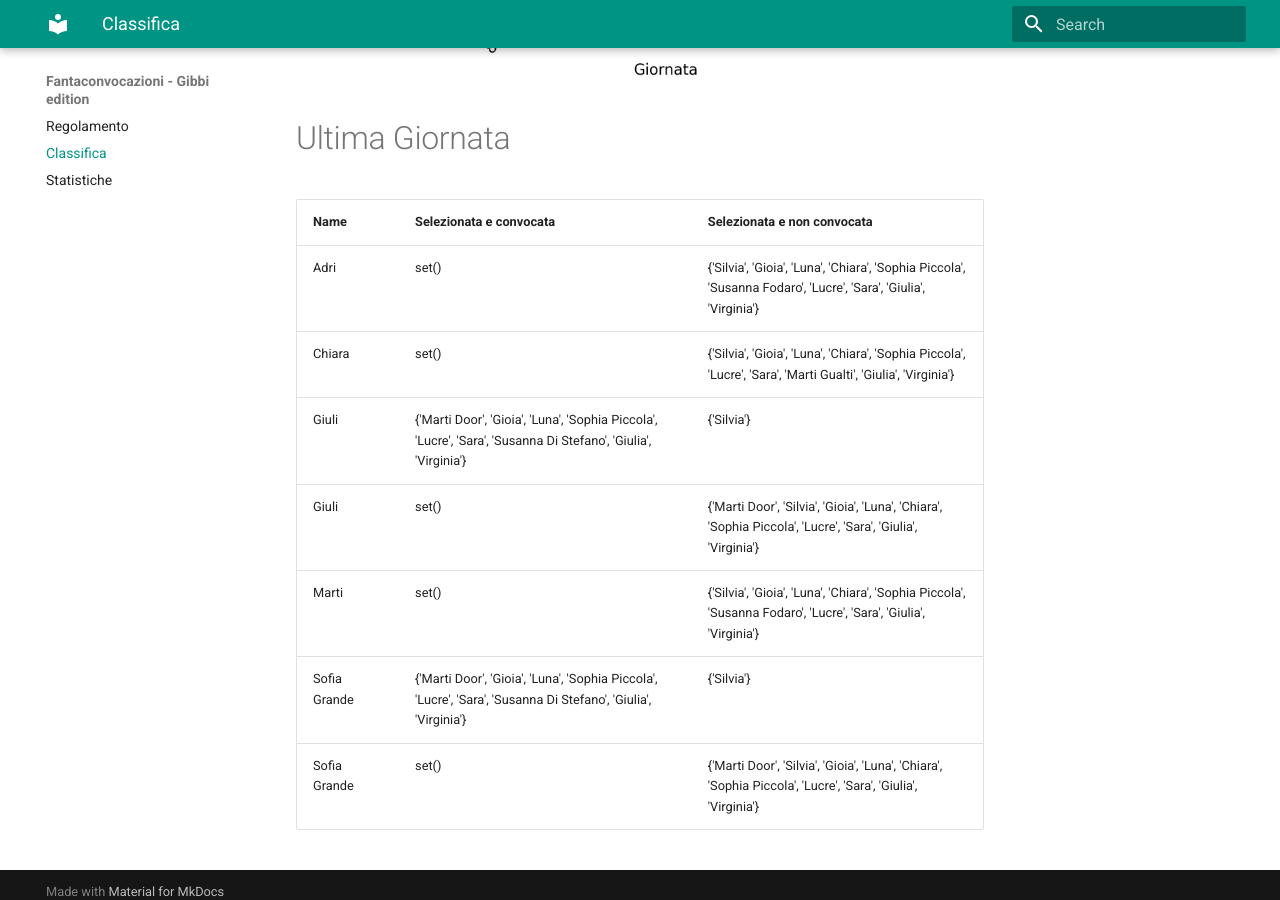
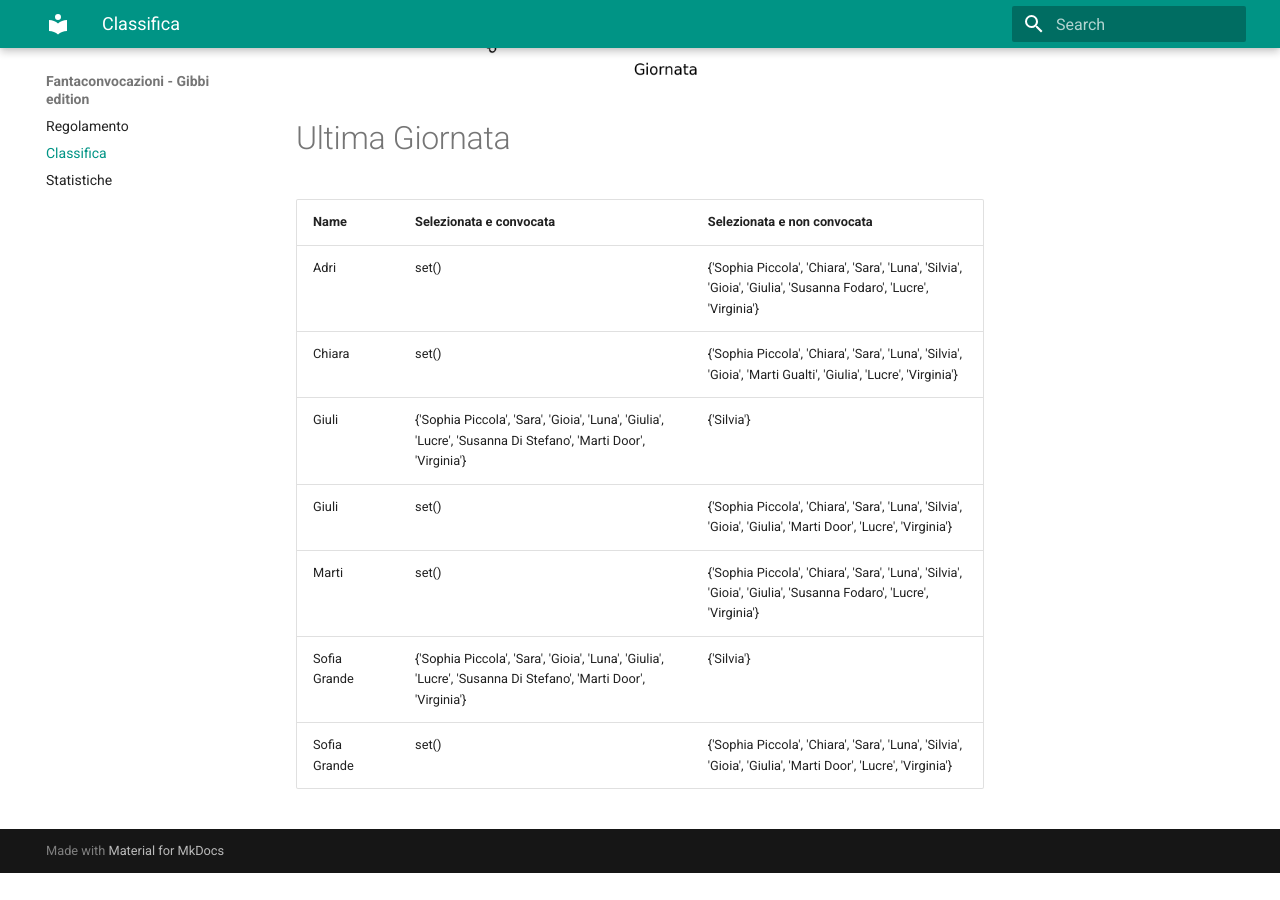
Before and after one commit to martinig94/fantagibbi, an MkDocs documentation site: the page built from docs/Classifica.md, in a window 1280 px wide and 900 px high, scrolled down 1030 px. Built offline with MkDocs 1.6.1 and Material for MkDocs 9.7.7, drawn with Linux system fonts in a browser that asks for light colours; after the commit the page ends 1903 px from its top, so only the background shows below that.

Commit message:
Auto-update from main.py

```diff
--- a/docs/Classifica.md
+++ b/docs/Classifica.md
@@ -18,11 +18,11 @@
 <!-- START_TABLE CORRECT -->
 | Name         | Selezionata e convocata                                                                                        | Selezionata e non convocata                                                                                      |
 |:-------------|:---------------------------------------------------------------------------------------------------------------|:-----------------------------------------------------------------------------------------------------------------|
-| Adri         | set()                                                                                                          | {'Silvia', 'Gioia', 'Luna', 'Chiara', 'Sophia Piccola', 'Susanna Fodaro', 'Lucre', 'Sara', 'Giulia', 'Virginia'} |
-| Chiara       | set()                                                                                                          | {'Silvia', 'Gioia', 'Luna', 'Chiara', 'Sophia Piccola', 'Lucre', 'Sara', 'Marti Gualti', 'Giulia', 'Virginia'}   |
-| Giuli        | {'Marti Door', 'Gioia', 'Luna', 'Sophia Piccola', 'Lucre', 'Sara', 'Susanna Di Stefano', 'Giulia', 'Virginia'} | {'Silvia'}                                                                                                       |
-| Giuli        | set()                                                                                                          | {'Marti Door', 'Silvia', 'Gioia', 'Luna', 'Chiara', 'Sophia Piccola', 'Lucre', 'Sara', 'Giulia', 'Virginia'}     |
-| Marti        | set()                                                                                                          | {'Silvia', 'Gioia', 'Luna', 'Chiara', 'Sophia Piccola', 'Susanna Fodaro', 'Lucre', 'Sara', 'Giulia', 'Virginia'} |
-| Sofia Grande | {'Marti Door', 'Gioia', 'Luna', 'Sophia Piccola', 'Lucre', 'Sara', 'Susanna Di Stefano', 'Giulia', 'Virginia'} | {'Silvia'}                                                                                                       |
-| Sofia Grande | set()                                                                                                          | {'Marti Door', 'Silvia', 'Gioia', 'Luna', 'Chiara', 'Sophia Piccola', 'Lucre', 'Sara', 'Giulia', 'Virginia'}     |
+| Adri         | set()                                                                                                          | {'Sophia Piccola', 'Chiara', 'Sara', 'Luna', 'Silvia', 'Gioia', 'Giulia', 'Susanna Fodaro', 'Lucre', 'Virginia'} |
+| Chiara       | set()                                                                                                          | {'Sophia Piccola', 'Chiara', 'Sara', 'Luna', 'Silvia', 'Gioia', 'Marti Gualti', 'Giulia', 'Lucre', 'Virginia'}   |
+| Giuli        | {'Sophia Piccola', 'Sara', 'Gioia', 'Luna', 'Giulia', 'Lucre', 'Susanna Di Stefano', 'Marti Door', 'Virginia'} | {'Silvia'}                                                                                                       |
+| Giuli        | set()                                                                                                          | {'Sophia Piccola', 'Chiara', 'Sara', 'Luna', 'Silvia', 'Gioia', 'Giulia', 'Marti Door', 'Lucre', 'Virginia'}     |
+| Marti        | set()                                                                                                          | {'Sophia Piccola', 'Chiara', 'Sara', 'Luna', 'Silvia', 'Gioia', 'Giulia', 'Susanna Fodaro', 'Lucre', 'Virginia'} |
+| Sofia Grande | {'Sophia Piccola', 'Sara', 'Gioia', 'Luna', 'Giulia', 'Lucre', 'Susanna Di Stefano', 'Marti Door', 'Virginia'} | {'Silvia'}                                                                                                       |
+| Sofia Grande | set()                                                                                                          | {'Sophia Piccola', 'Chiara', 'Sara', 'Luna', 'Silvia', 'Gioia', 'Giulia', 'Marti Door', 'Lucre', 'Virginia'}     |
 <!-- END_TABLE CORRECT -->
```
